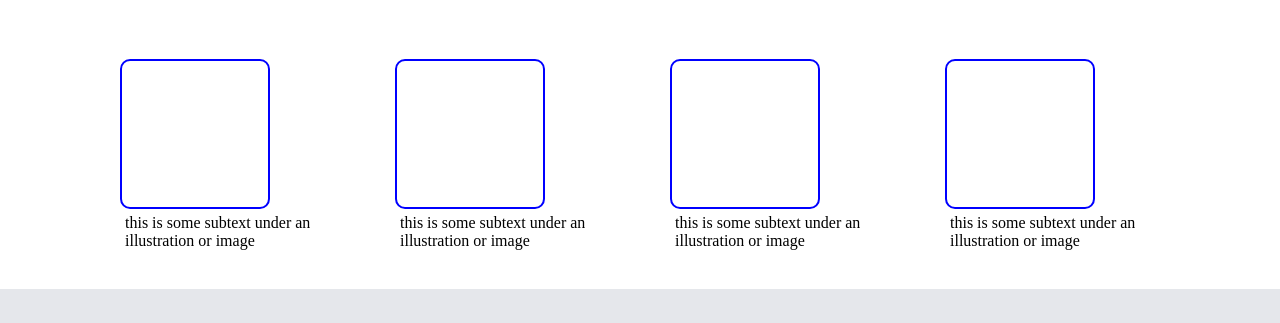
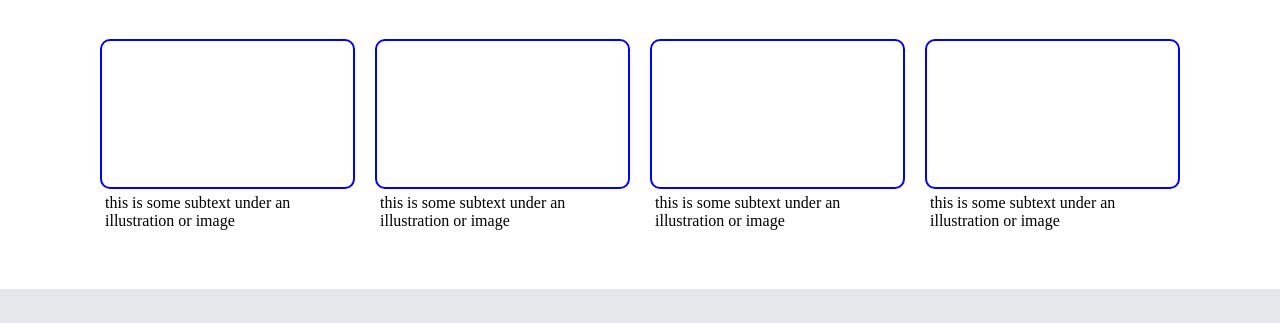
Before and after one commit to AaronDuong/OP-Landing-Page, a plain HTML site: page index.html in a window 1280 px wide. Shown: the part 477-800 px from the top of the page. Drawn offline with Linux system fonts and the light colour scheme.

Commit message:
edited CSS

```diff
--- a/css/styles.css
+++ b/css/styles.css
@@ -80,18 +80,18 @@ main {
 	padding: 0 100px;
 	height: 250px;
 	gap: 20px;
+	justify-content: center;
 }
 
 .box {
 	height: 150px;
-	width: 150px;
 	border: 2px solid blue;
 	border-radius: 10px;
 }
 
-.cards {
+/* .cards {
 	padding: 20px;
-}
+} */
 
 .cards p {
 	padding: 5px;
```
